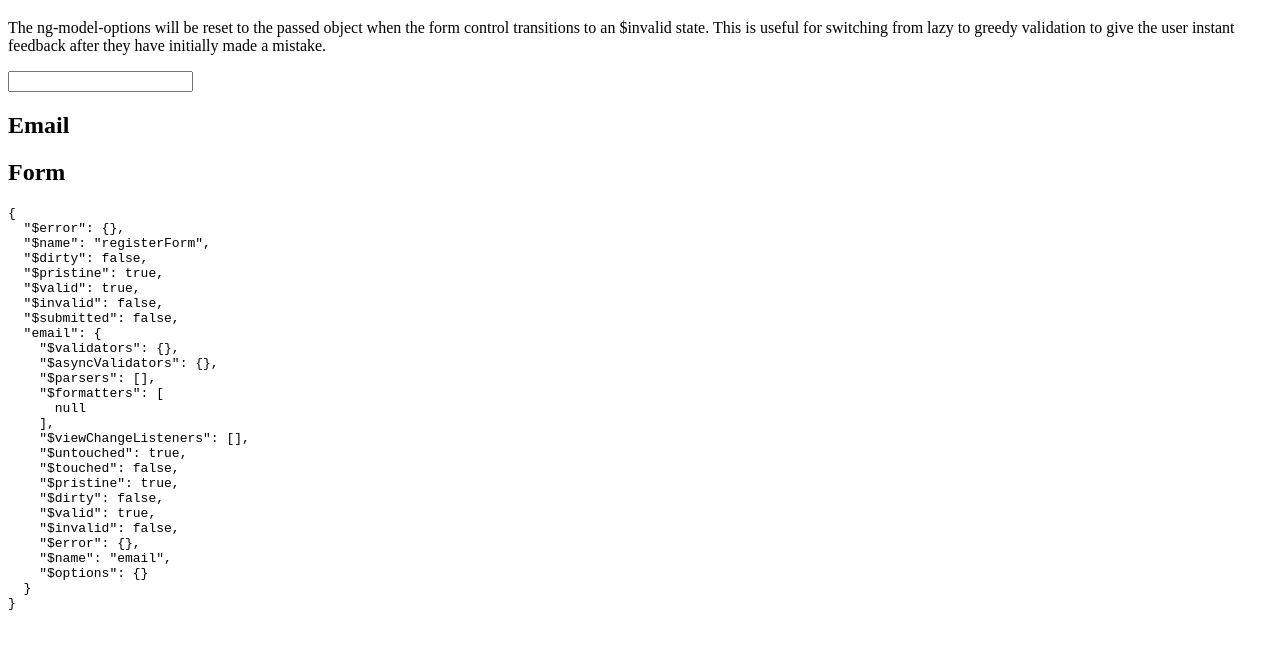
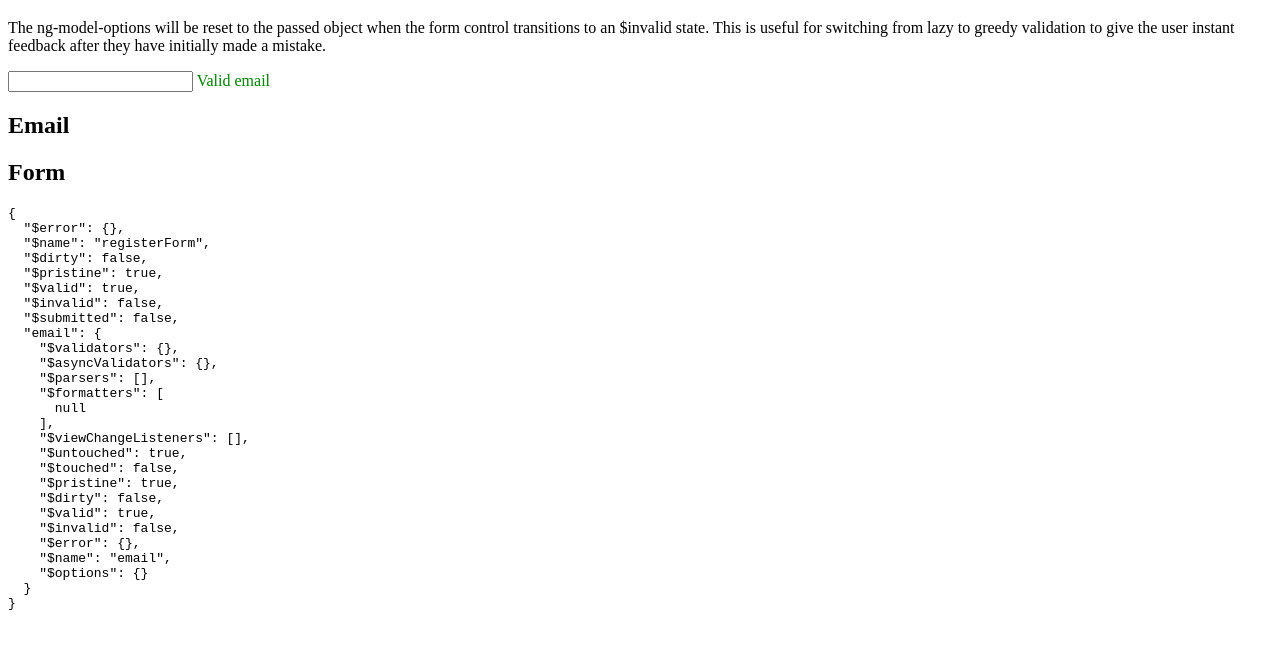
Before and after one commit to karlhorky/ng-model-options-on-invalid, a plain HTML site: page index.html in a window 1280 px wide. Shown: the part 61-710 px from the top of the page. Drawn offline with nearby package versions, Linux system fonts and the light colour scheme.

Commit message:
Add valid message

```diff
--- a/index.html
+++ b/index.html
@@ -26,6 +26,10 @@
       ng-model-options="{updateOn: 'blur'}"
       ng-model-options-on-invalid="{updateOn: 'default'}">
 
+    <span style="color:green" ng-show="registerForm.email.$valid">
+      Valid email
+    </span>
+
     <span style="color:red" ng-show="registerForm.email.$invalid">
       Invalid email
     </span>
```
